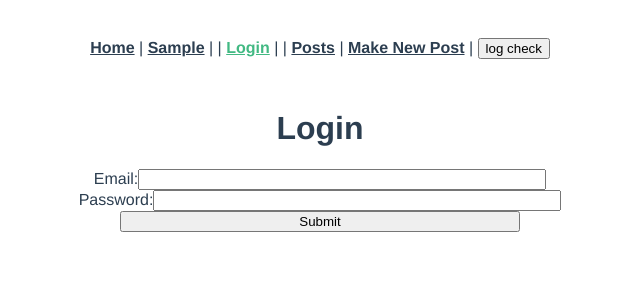
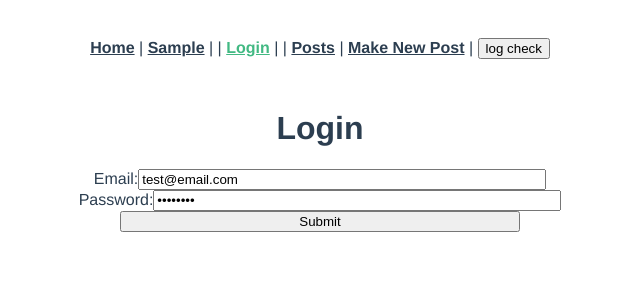
Before and after one commit to cellulosami/blog_frontend_app_practice, a Vue app: page /login in a window 1280 px wide. Shown: the top 300 px of the page, without its empty margins (320-960 px from the left). Built offline with nearby package versions, Linux system fonts and the light colour scheme.

Commit message:
store user id on login and remove it on logout

```diff
--- a/src/views/Login.vue
+++ b/src/views/Login.vue
@@ -26,8 +26,8 @@ import axios from "axios";
 export default {
   data: function() {
     return {
-      email: "",
-      password: "",
+      email: "test@email.com",
+      password: "password",
       errors: []
     };
   },
@@ -42,7 +42,9 @@ export default {
         .then(response => {
           axios.defaults.headers.common["Authorization"] =
             "Bearer " + response.data.jwt;
+          console.log(response.data);
           localStorage.setItem("jwt", response.data.jwt);
+          localStorage.setItem("userId", response.data.user_id);
           this.$router.push("/");
         })
         .catch(error => {
--- a/src/views/Logout.vue
+++ b/src/views/Logout.vue
@@ -10,6 +10,7 @@ export default {
   created: function() {
     delete axios.defaults.headers.common["Authorization"];
     localStorage.removeItem("jwt");
+    localStorage.removeItem("userId");
     this.$router.push("/");
   }
 };
```
